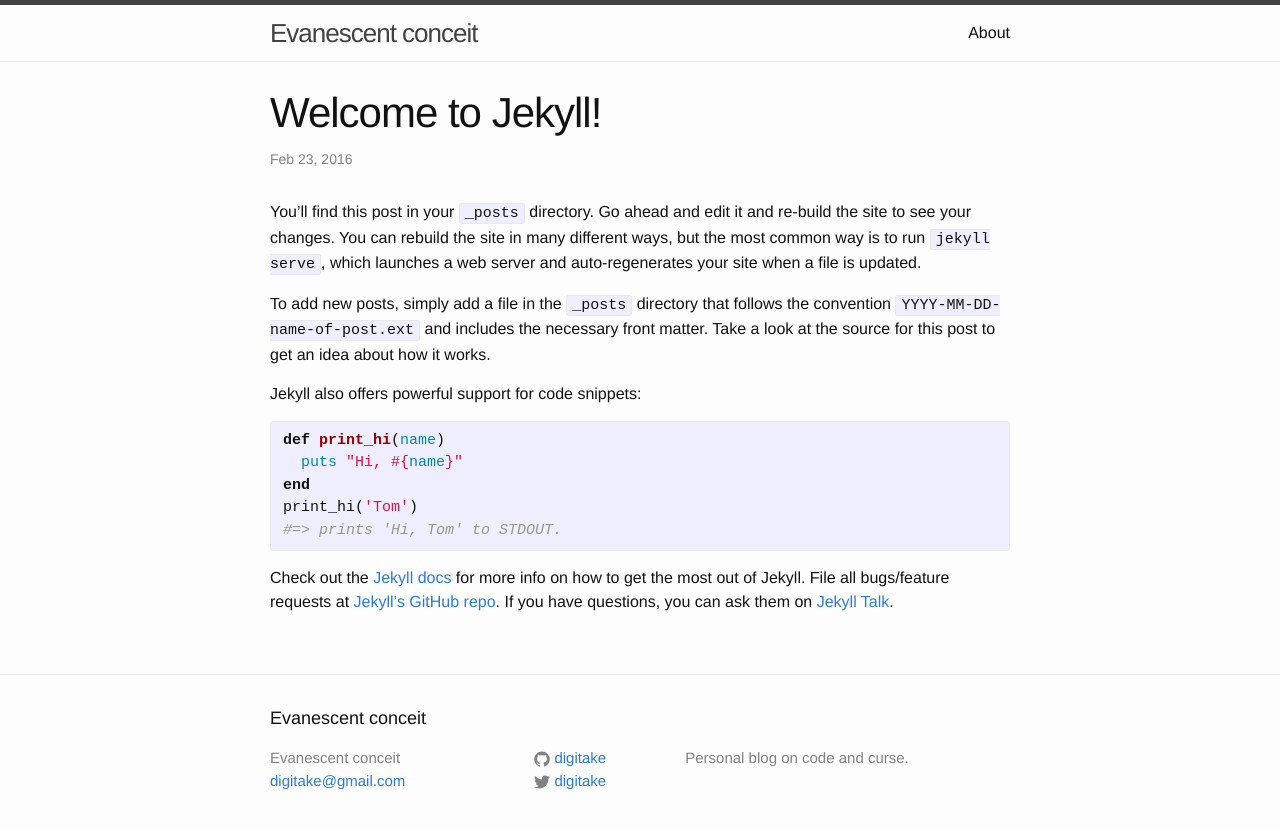
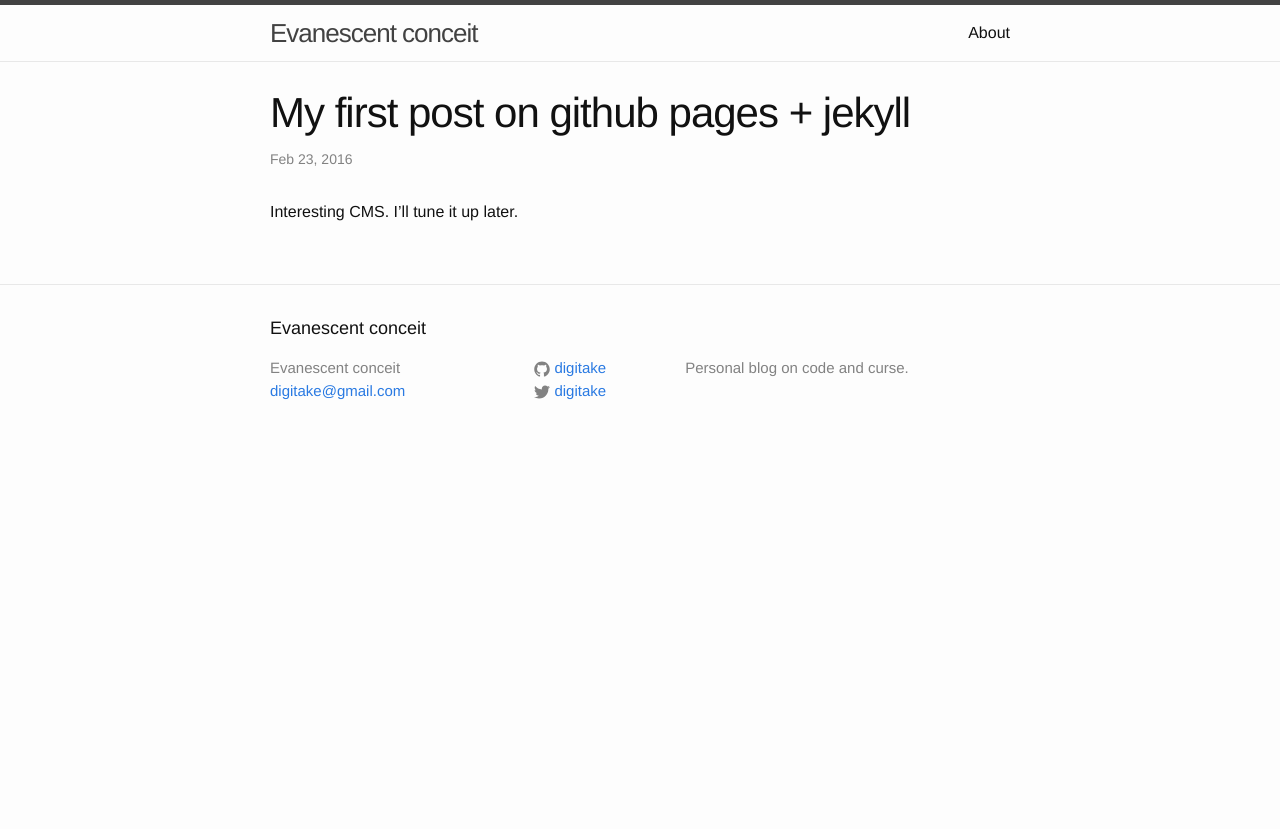
Before and after one commit to digitake/digitake.github.io, a Jekyll site: the page built from _posts/2016-02-24-welcome-to-jekyll.markdown, in a window 1280 px wide. Shown: the top 829 px of the page. Built offline with Jekyll 4.4.1, drawn with Linux system fonts in a browser that asks for light colours.

Commit message:
Update the default post

```diff
--- a/_posts/2016-02-24-welcome-to-jekyll.markdown
+++ b/_posts/2016-02-24-welcome-to-jekyll.markdown
@@ -1,25 +1,8 @@
 ---
 layout: post
-title:  "Welcome to Jekyll!"
+title:  "My first post on github pages + jekyll"
 date:   2016-02-24 00:49:10 +0700
 categories: jekyll update
 ---
-You’ll find this post in your `_posts` directory. Go ahead and edit it and re-build the site to see your changes. You can rebuild the site in many different ways, but the most common way is to run `jekyll serve`, which launches a web server and auto-regenerates your site when a file is updated.
 
-To add new posts, simply add a file in the `_posts` directory that follows the convention `YYYY-MM-DD-name-of-post.ext` and includes the necessary front matter. Take a look at the source for this post to get an idea about how it works.
-
-Jekyll also offers powerful support for code snippets:
-
-{% highlight ruby %}
-def print_hi(name)
-  puts "Hi, #{name}"
-end
-print_hi('Tom')
-#=> prints 'Hi, Tom' to STDOUT.
-{% endhighlight %}
-
-Check out the [Jekyll docs][jekyll-docs] for more info on how to get the most out of Jekyll. File all bugs/feature requests at [Jekyll’s GitHub repo][jekyll-gh]. If you have questions, you can ask them on [Jekyll Talk][jekyll-talk].
-
-[jekyll-docs]: http://jekyllrb.com/docs/home
-[jekyll-gh]:   https://github.com/jekyll/jekyll
-[jekyll-talk]: https://talk.jekyllrb.com/
+Interesting CMS. I'll tune it up later.
```
